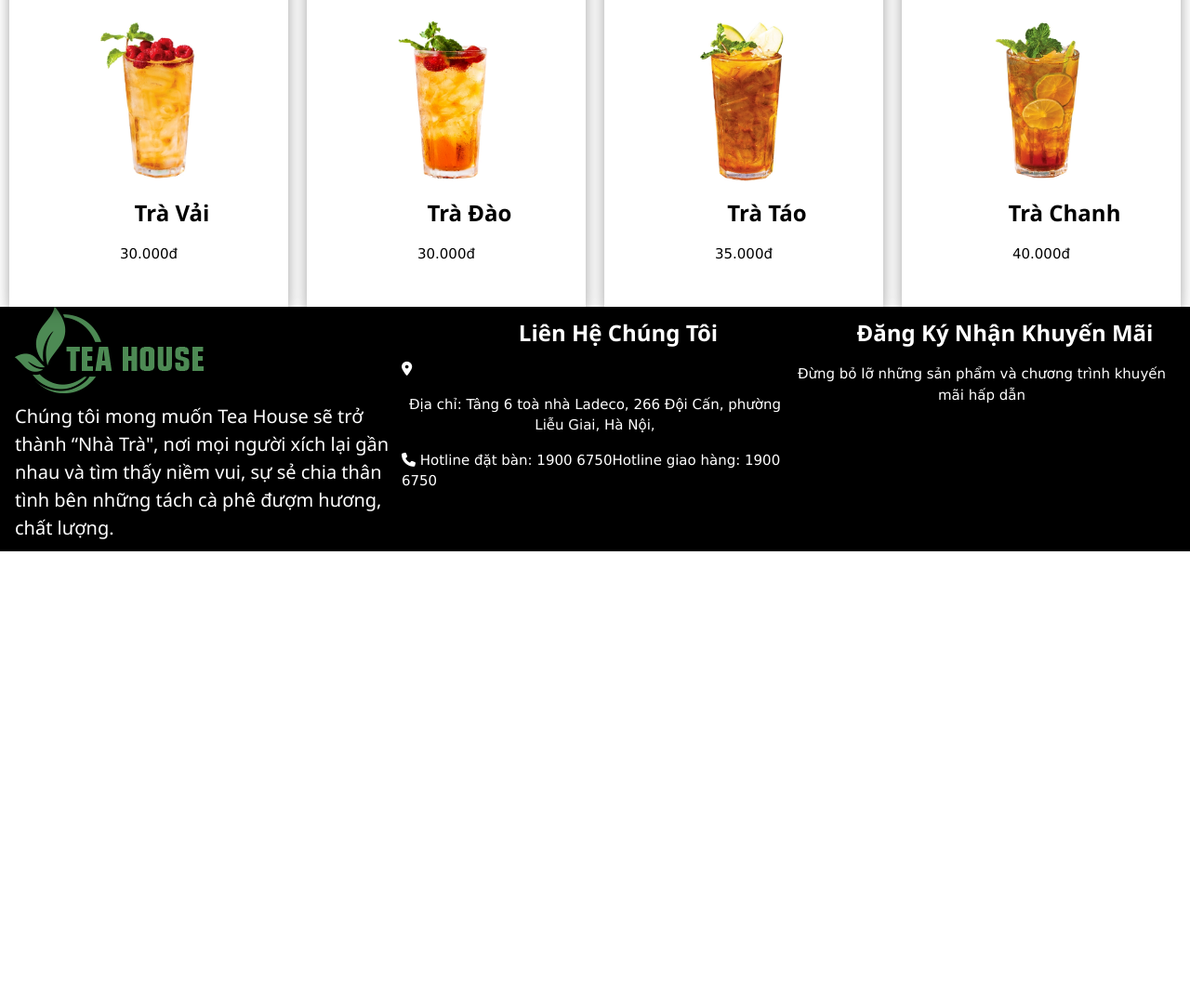
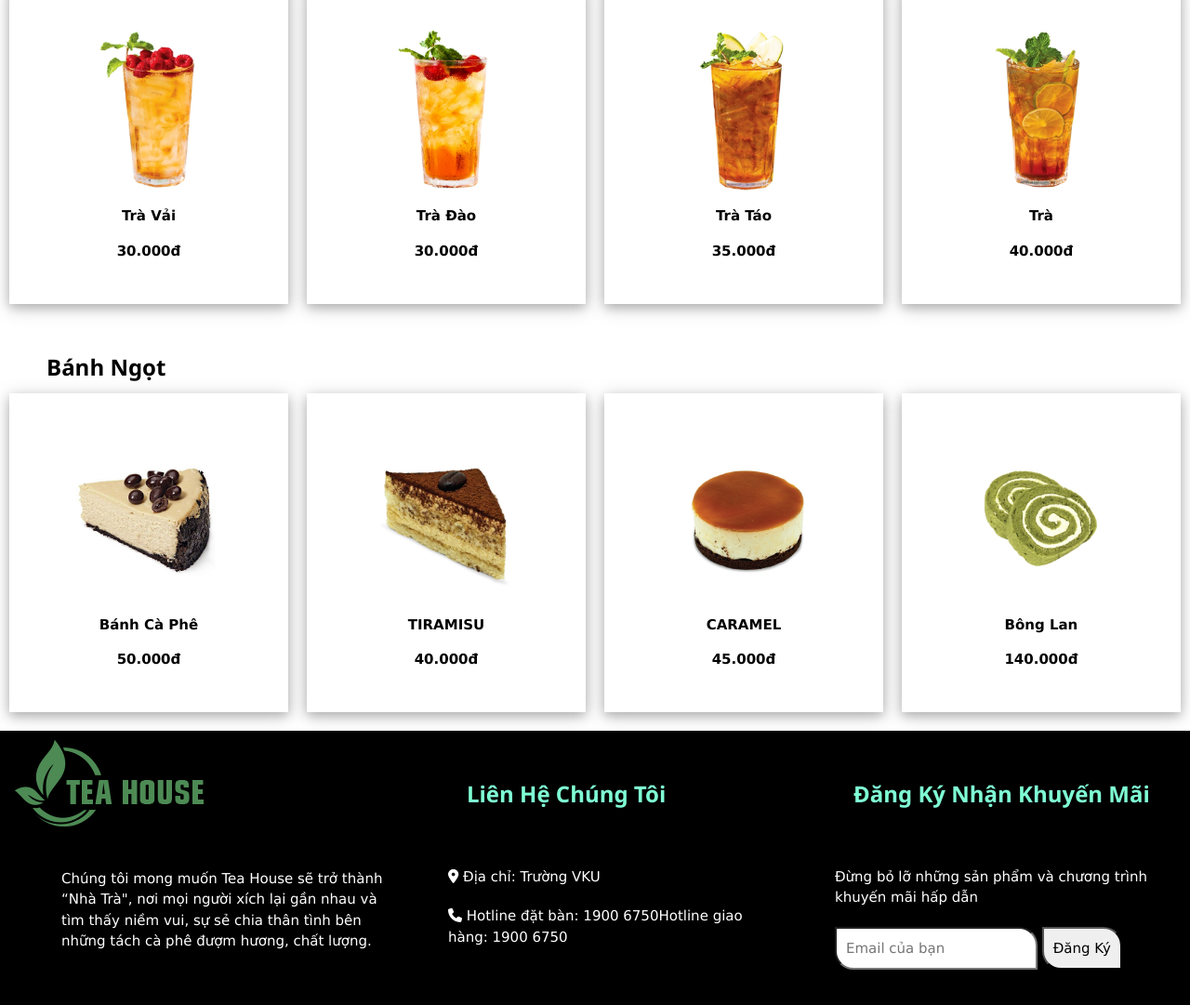
Before and after one commit to thanhvuvn/responsive, a plain HTML site: page index.html in a window 1280 px wide. Shown: the part 693-1774 px from the top of the page at 93% size. Before the commit the page ends 1286 px from the top, so only its background shows below. Drawn offline with nearby package versions, Linux system fonts and the light colour scheme.

Commit message:
Add files via upload

```diff
--- a/index.html
+++ b/index.html
@@ -65,7 +65,7 @@
                 alt="Avatar"
                 class="w3-left w3-circle"
               />
-              <h3>Trà Vải</h3>
+              <p>Trà Vải</p>
               <p>30.000đ</p>
             </div>
             <button class="w3-button w3-block w3-dark-grey purchase-button">
@@ -82,7 +82,7 @@
                 alt="Avatar"
                 class="w3-left w3-circle"
               />
-              <h3>Trà Đào</h3>
+              <p>Trà Đào</p>
               <p>30.000đ</p>
             </div>
             <button class="w3-button w3-block w3-dark-grey purchase-button">
@@ -99,7 +99,7 @@
                 alt="Avatar"
                 class="w3-left w3-circle"
               />
-              <h3>Trà Táo</h3>
+              <p>Trà Táo</p>
               <p>35.000đ</p>
             </div>
             <button class="w3-button w3-block w3-dark-grey purchase-button">
@@ -116,7 +116,7 @@
                 alt="Avatar"
                 class="w3-left w3-circle"
               />
-              <h3>Trà Chanh</h3>
+              <p>Trà </p>
               <p>40.000đ</p>
             </div>
             <button class="w3-button w3-block w3-dark-grey purchase-button">
@@ -126,40 +126,117 @@
         </div>
       </div>
     </div>
+
+          <!------------- đồ ăn --------------------->
+          <div class="w3-row ">
+            <!-- 1 -->
+            <h3>Bánh Ngọt</h3>
+            <div class="w3-col s12 m6 l3 img">
+              <div class="w3-card-4">
+                <div class="w3-container">
+                  <img
+                    src="./img/banh1.webp"
+                    alt="banh1"
+                    class="w3-left w3-circle"
+                  />
+                  <p>Bánh Cà Phê </p>
+                  <p>50.000đ</p>
+                </div>
+                <button class="w3-button w3-block w3-dark-grey purchase-button">
+                  Mua Hàng
+                </button>
+              </div>
+            </div>
+            <!-- 2 -->
+            <div class="w3-col s12 m6 l3 img">
+              <div class="w3-card-4">
+                <div class="w3-container">
+                  <img
+                    src="./img/banh2.webp"
+                    alt="banh2"
+                    class="w3-left w3-circle"
+                  />
+                  <p>TIRAMISU</p>
+                  <p>40.000đ</p>
+                </div>
+                <button class="w3-button w3-block w3-dark-grey purchase-button">
+                  Mua hàng
+                </button>
+              </div>
+            </div>
+            <!-- 3 -->
+            <div class="w3-col s12 m6 l3 img">
+              <div class="w3-card-4">
+                <div class="w3-container">
+                  <img
+                    src="./img/banh3.webp"
+                    alt="Avatar"
+                    class="w3-left w3-circle"
+                  />
+                  <p>CARAMEL </p>
+                  <p>45.000đ</p>
+                </div>
+                <button class="w3-button w3-block w3-dark-grey purchase-button">
+                  Mua hàng
+                </button>
+              </div>
+            </div>
+            <!-- 4 -->
+            <div class="w3-col s12 m6 l3 img">
+              <div class="w3-card-4">
+                <div class="w3-container">
+                  <img
+                    src="./img/banh4.webp"
+                    alt="banh4"
+                    class="w3-left w3-circle"
+                  />
+                  <p>Bông Lan </p>
+                  <p>140.000đ</p>
+                </div>
+                <button class="w3-button w3-block w3-dark-grey purchase-button">
+                  Mua hàng
+                </button>
+              </div>
+            </div>
+          </div>
+        </div>
     <!-- ------------------footer-------- -->
     <footer class="w3-container w3-black">
-      <div class="w3-row">
-        <div class="w3-col s12 m4 l4">
+      <div class="w3-row footer">
+        <div class="w3-col s12 m4 l4 foo">
           <img src="./img/logo.webp" alt="logo" />
-          <h4>
-            Chúng tôi mong muốn Tea House sẽ trở thành “Nhà Trà", nơi mọi người
-            xích lại gần nhau và tìm thấy niềm vui, sự sẻ chia thân tình bên
-            những tách cà phê đượm hương, chất lượng.
-          </h4>
+          <ul>
+            <li>
+              Chúng tôi mong muốn Tea House sẽ trở thành “Nhà Trà", nơi mọi
+              người xích lại gần nhau và tìm thấy niềm vui, sự sẻ chia thân tình
+              bên những tách cà phê đượm hương, chất lượng.
+            </li>
+          </ul>
         </div>
-        <div class="w3-col s12 m4 l4">
-          <h3>Liên Hệ Chúng Tôi</h3>
-          <div class="address">
-            <i class="fa-solid fa-location-dot"></i>
-            <p>
-              Địa chỉ: Tâng 6 toà nhà Ladeco, 266 Đội Cấn, phường Liễu Giai, Hà
-              Nội,
-            </p>
-          </div>
-          <div class="phone">
-            <i class="fa-solid fa-phone"></i>
-            Hotline đặt bàn: 1900 6750Hotline giao hàng: 1900 6750
-          </div>
+        <div class="w3-col s12 m4 l4 foo">
+          <h3 style="color: aquamarine">Liên Hệ Chúng Tôi</h3>
+          <ul>
+            <li>
+              <i class="fa-solid fa-location-dot"></i>
+              Địa chỉ: Trường VKU
+            </li>
+            <li>
+              <i class="fa-solid fa-phone"></i>
+              Hotline đặt bàn: 1900 6750Hotline giao hàng: 1900 6750
+            </li>
+          </ul>
         </div>
-        <div class="w3-col s12 m4 l4">
-          <h3>Đăng Ký Nhận Khuyến Mãi</h3>
-          <p>Đừng bỏ lỡ những sản phẩm và chương trình khuyến mãi hấp dẫn</p>
-          <div class="email">
-            <form
-              action="
-            "
-            ></form>
-          </div>
+        <div class="w3-col s12 m4 l4 foo">
+          <h3 style="color: aquamarine">Đăng Ký Nhận Khuyến Mãi</h3>
+          <ul>
+            <li>
+              Đừng bỏ lỡ những sản phẩm và chương trình khuyến mãi hấp dẫn
+            </li>
+            <li>
+              <input type="email" placeholder="Email của bạn" />
+              <input type="submit" value="Đăng Ký" />
+            </li>
+          </ul>
         </div>
       </div>
     </footer>
--- a/style.css
+++ b/style.css
@@ -20,9 +20,10 @@
   position: relative;
   overflow: hidden;
 }
-.w3-container h3,
+
 .w3-container p {
   text-align: center;
+  font-weight: bold;
 }
 
 .purchase-button {
@@ -37,7 +38,10 @@
   transition: opacity 0.3s;
   opacity: 0;
 }
-
+.w3-row {
+  margin-top: 10px;
+  margin-bottom: 20px;
+}
 .w3-card-4:hover .purchase-button {
   opacity: 1;
 }
@@ -45,3 +49,19 @@ h3 {
   margin-left: 50px;
   font-weight: bold;
 }
+/* -----footer------ */
+li {
+  list-style: none;
+  padding: 10px;
+}
+.foo h3,
+.foo img {
+  margin-bottom: 20px;
+}
+.foo h3 {
+  padding: 30px 20px;
+}
+li input {
+  padding: 10px 10px;
+  border-radius: 0 20px;
+}
```
Also changed, not shown: img/banh1.webp (added), img/banh2.webp (added), img/banh3.webp (added), img/banh4.webp (added).
